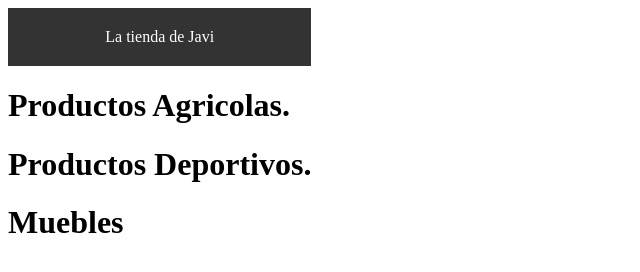
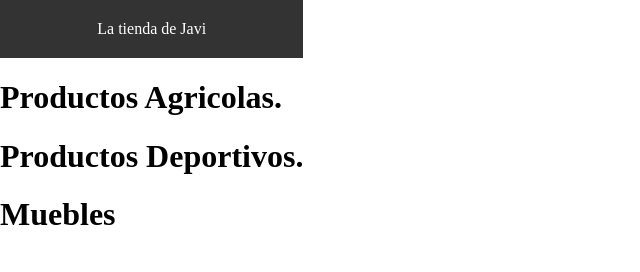
Before and after one commit to javiercrigar/dawe, a website with bundled scripts: page public/Entregable3.html in a window 1280 px wide. Shown: the whole page, without its empty margins (0-640 px from the left). Built offline with nearby package versions, Linux system fonts and the light colour scheme.

Commit message:
Add files via upload

```diff
--- a/public/css/styles.css
+++ b/public/css/styles.css
@@ -1,5 +1,5 @@
 body {
-    margin: 50;
+    margin: 0;
     padding: 0;
     height: 100%;
     display: flex;
```
